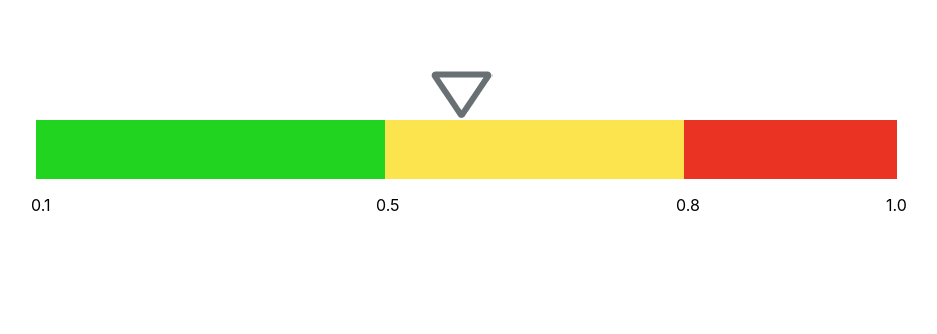
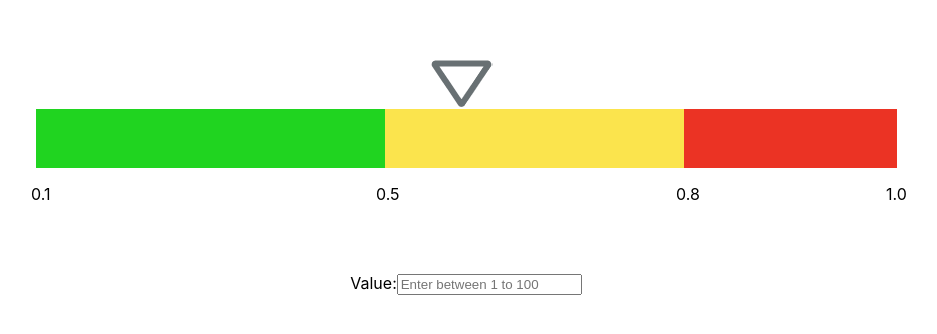
Before and after one commit to Azgardians/Progress-Bar, a React (Create React App) app: page / in a window 1280 px wide. Shown: the part 276-610 px from the top of the page, without its empty margins (174-1111 px from the left). Built offline with nearby package versions, Linux system fonts and the light colour scheme.

Commit message:
Added a input box to the component

```diff
--- a/package.json
+++ b/package.json
@@ -2,15 +2,19 @@
   "name": "progress-bar",
   "version": "0.1.0",
   "private": true,
+  "homepage": "https://azgardians.github.io/Progress-Bar",
   "dependencies": {
     "@testing-library/jest-dom": "^4.2.4",
     "@testing-library/react": "^9.5.0",
     "@testing-library/user-event": "^7.2.1",
+    "gh-pages": "^3.0.0",
     "react": "^16.13.1",
     "react-dom": "^16.13.1",
     "react-scripts": "3.4.1"
   },
   "scripts": {
+    "predeploy":"npm run build",
+    "deploy":"gh-pages -b master -d build",
     "start": "react-scripts start",
     "build": "react-scripts build",
     "test": "react-scripts test",
--- a/src/App.css
+++ b/src/App.css
@@ -5,58 +5,3 @@
   align-items: center;
   justify-content: center;
 }
-
-.slider {
-  position: relative;
-  -webkit-appearance: none;
-  width: 920px;
-  height: 46.8px;
-  background: transparent;
-  outline: none;
-  opacity: 0.7;
-  -webkit-transition: .2s;
-  transition: opacity .2s;
-}
-
-.slider:hover {
-  opacity: 1;
-}
-
-.slider::-webkit-slider-thumb {
-  -webkit-appearance: none;
-  appearance: none;
-  width: 62px;
-  height: 46.8px;
-  background: url('./Polygon\ 1.png');
-  cursor: pointer;
-}
-
-.slider::-moz-range-thumb {
-  width: 77px;
-  height: 46.8px;
-  background: url('./Polygon\ 1.png');
-  cursor: pointer;
-}
-
-.labels{
-  display: flex;
-  position: relative;
-
-}
-
-.firstValue {
-  position: absolute;
-  left: -435px;
-}
-.secondValue {
-  position: absolute;
-  left: -90px;
-}
-.thirdValue {
-  position: absolute;
-  left: 210px;
-}
-.fourthValue {
-  position: absolute;
-  left: 420px;
-}
--- a/src/App.js
+++ b/src/App.js
@@ -1,33 +1,35 @@
 import React , {Component} from 'react';
 import './App.css';
+import ProgressBar from './container/progressBar/progressBar';
 
 class App extends Component {
   state = {
-    value : 5
+    data : 50,
+    max : 100,
+    min : 1
   };
 
-  handleChange = (event) => {
-    this.setState = ({value : event.target.value});
-    // console.log(this.setState = ({value : event.target.value}));
+  changeHandler = (event) => {
+    this.setState({data : event.target.value});
   }
+  handleSubmit = (event) => {
+    console.log(this.state.data);
+    event.preventDefault();
+  }
+
   render(){
+
     return (
       <div className="App">
-        <input type="range" min="1" max="100"  onChange={this.handleChange} step="1" className="slider" id="myRange" ></input>
-        <svg width="861" height="59" viewBox="0 0 861 59" fill="none" xmlns="http://www.w3.org/2000/svg">
-          <rect width="861" height="59" fill="#E5E5E5"/>
-          <rect width="861" height="59" fill="white"/>
-          <rect x="0.5" y="0.5" width="860" height="58" fill="white" stroke="black"/>
-          <rect x="648" width="213" height="59" fill="#EB3324"/>
-          <rect width="349" height="59" fill="#20D420"/>
-          <rect x="349" width="299" height="59" fill="#FBE44D"/>
-        </svg>
-        <label className="labels">
-          <p className="firstValue"> 0.1 </p>
-          <p className="secondValue">0.5</p>
-          <p className="thirdValue">0.8</p>
-          <p className="fourthValue">1.0</p>
-        </label>
+        <ProgressBar
+          values={this.state.data}
+          max = {this.state.max}
+          min = {this.state.min}/>
+          <label>
+            Value:
+            <input placeholder="Enter between 1 to 100" onChange={this.changeHandler}  type="number"/>
+          </label>
+
       </div>
     );
   }
--- /dev/null
+++ b/src/container/progressBar/progressBar.css
@@ -0,0 +1,62 @@
+.Bar{
+  height: 40vh;
+  display: flex;
+  flex-direction: column;
+  align-items: center;
+  justify-content: center;
+}
+
+.slider {
+  position: relative;
+  -webkit-appearance: none;
+  width: 920px;
+  height: 46.8px;
+  background: transparent;
+  outline: none;
+  opacity: 0.7;
+  -webkit-transition: .2s;
+  transition: opacity .2s;
+}
+
+.slider:hover {
+  opacity: 1;
+}
+
+.slider::-webkit-slider-thumb {
+  -webkit-appearance: none;
+  appearance: none;
+  width: 62px;
+  height: 46.8px;
+  background: url('../../Polygon\ 1.png');
+  cursor: pointer;
+}
+
+.slider::-moz-range-thumb {
+  width: 77px;
+  height: 46.8px;
+  background: url('../../Polygon\ 1.png');
+  cursor: pointer;
+}
+
+.labels{
+  display: flex;
+  position: relative;
+
+}
+
+.firstValue {
+  position: absolute;
+  left: -435px;
+}
+.secondValue {
+  position: absolute;
+  left: -90px;
+}
+.thirdValue {
+  position: absolute;
+  left: 210px;
+}
+.fourthValue {
+  position: absolute;
+  left: 420px;
+}
--- /dev/null
+++ b/src/container/progressBar/progressBar.js
@@ -0,0 +1,26 @@
+import React , {Component} from 'react';
+import './progressBar.css';
+
+class ProgressBar extends Component {
+
+    render(){
+        return(
+            <div className="Bar">
+                <input type="range" min={this.props.min} max={this.props.max} readOnly={true} value={this.props.values}  step="1" className="slider" id="myRange" ></input>
+                <svg width="861" height="59" viewBox="0 0 861 59" fill="none" xmlns="http://www.w3.org/2000/svg">
+                    <rect x="648" width="213" height="59" fill="#EB3324"/>
+                    <rect width="349" height="59" fill="#20D420"/>
+                    <rect x="349" width="299" height="59" fill="#FBE44D"/>
+                </svg>
+                <label className="labels">
+                    <p className="firstValue"> 0.1 </p>
+                    <p className="secondValue">0.5</p>
+                    <p className="thirdValue">0.8</p>
+                    <p className="fourthValue">1.0</p>
+                </label>
+            </div>
+        );
+    }
+}
+
+export default ProgressBar;
```
Also changed, not shown: src/container/customBox/customBox.js (added, +17 -0 lines), src/container/customBox/customBox.css (added), 1 other file (tests, documents, lock files or other folders).
